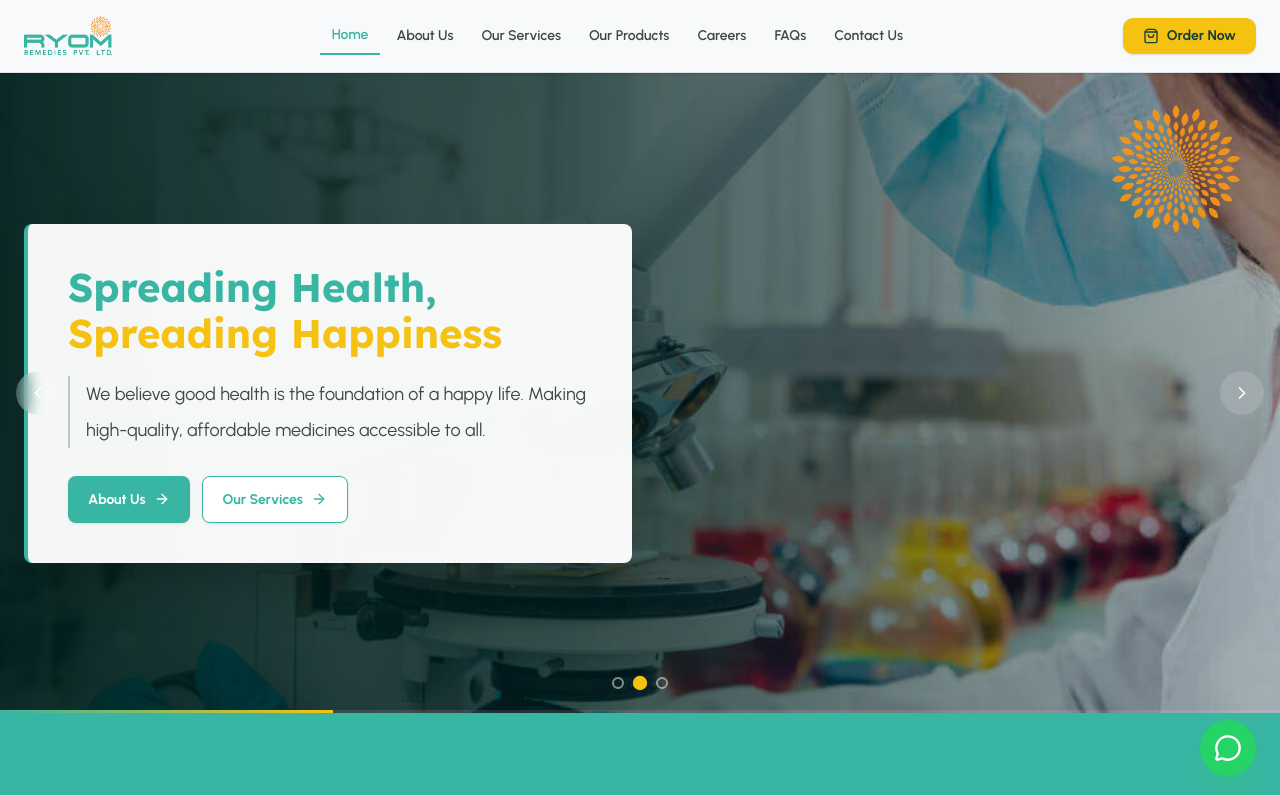
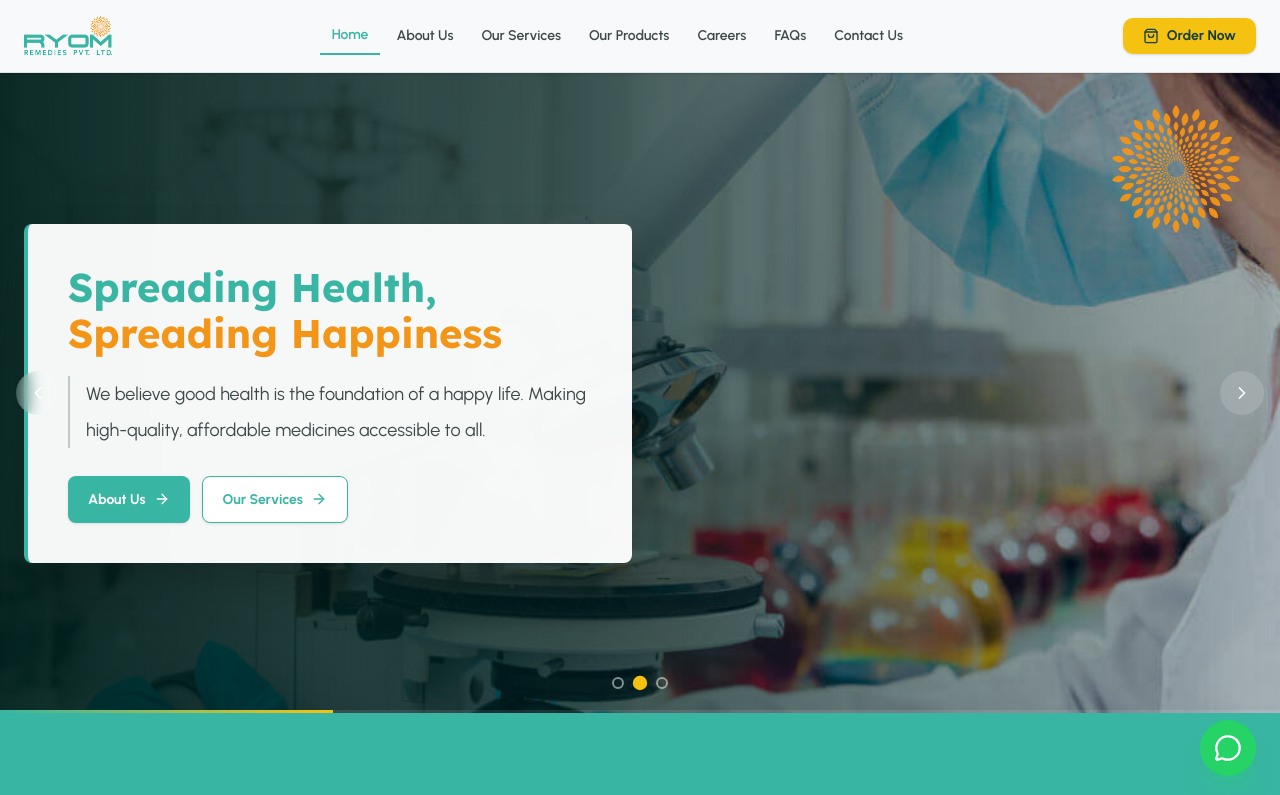
Before and after one commit to dhairya9925/ryom-remedies, a Next.js app: page / in a window 1280 px wide. Shown: the top 795 px of the page. Built offline with nearby package versions, Linux system fonts and the light colour scheme.

Commit message:
Change secondary color in home -> slider to #F39517.

```diff
--- a/src/styles.css
+++ b/src/styles.css
@@ -306,7 +306,7 @@
 
 .hero-slider__heading-highlight {
   display: block;
-  color: #F5C211;
+  color: #F39517;
 }
 
 .hero-slider__description {
```
